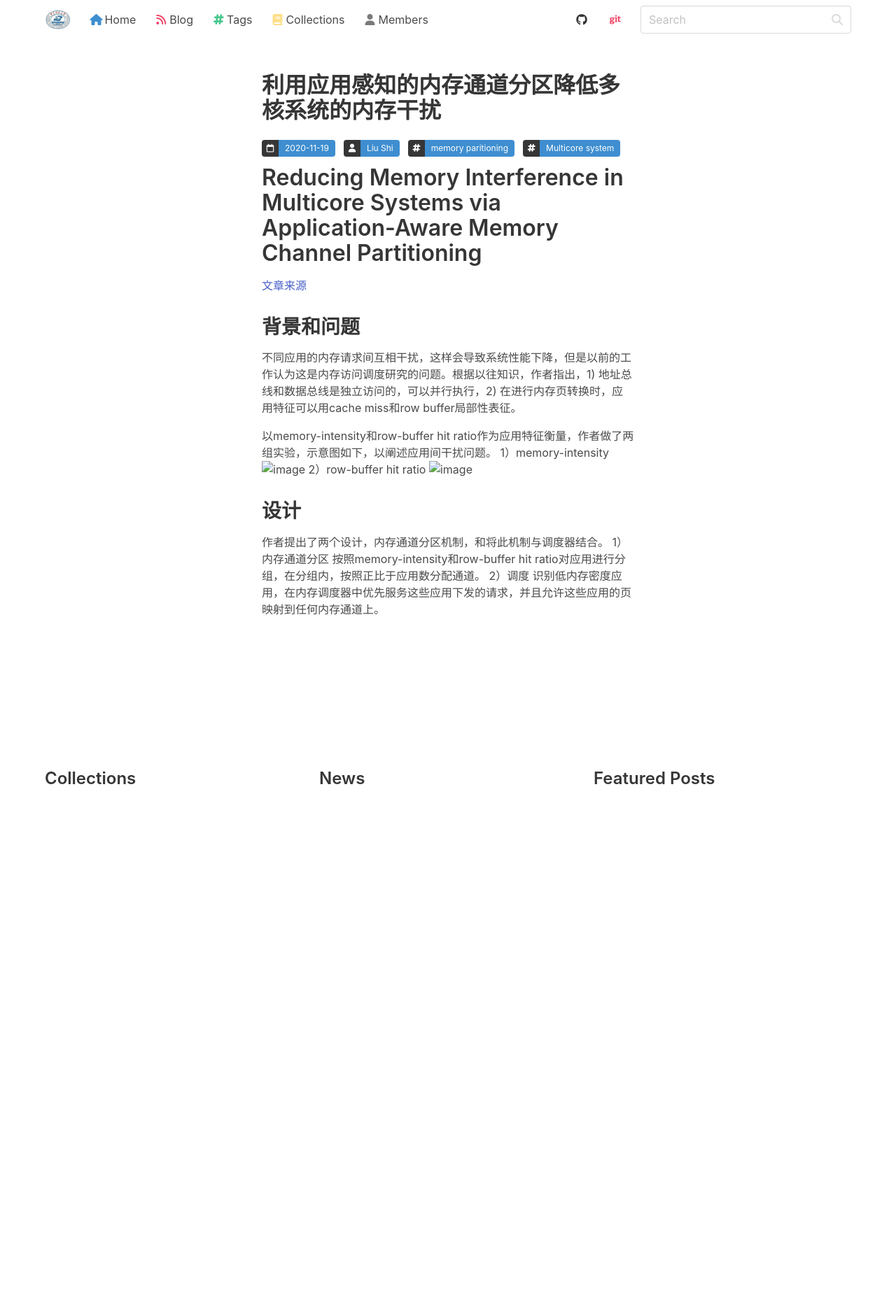
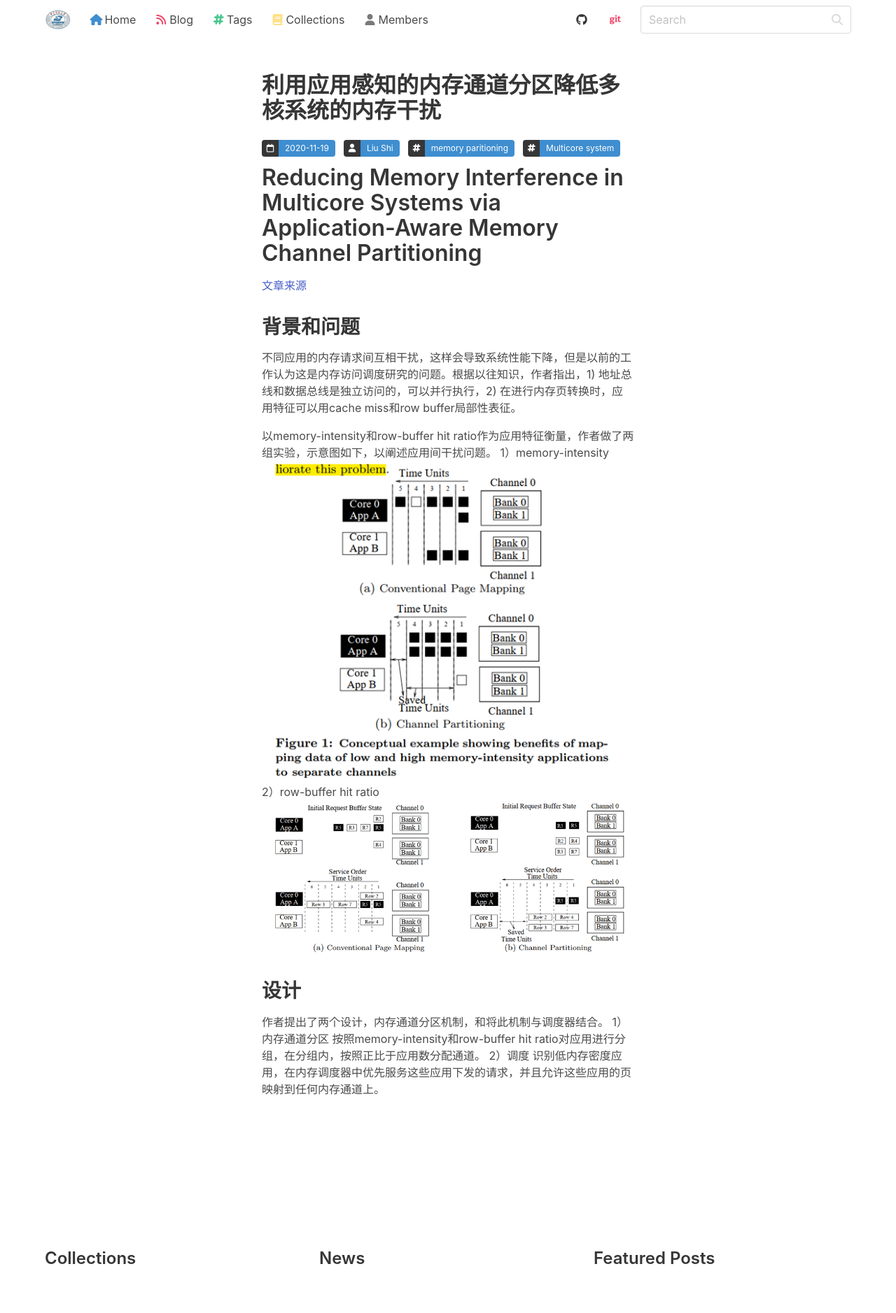
Before and after one commit to haslaboratory/haslaboratory.github.io, a Jekyll site: the page built from _posts/2020-11-19-Memory-channel-partitioning.md, in a window 1280 px wide. Shown: the whole page at 70% size. Built offline with Jekyll 4.4.1, drawn with Linux system fonts in a browser that asks for light colours; nearby versions of some CDN libraries; our own code applies the rules of GitHub Pages for plain Markdown files; library files that are not in the unit come from our copies; before the commit the page ends 1191 px from its top, so only the background shows below that.

Commit message:
fix images

```diff
--- a/_posts/2020-11-19-Memory-channel-partitioning.md
+++ b/_posts/2020-11-19-Memory-channel-partitioning.md
@@ -16,9 +16,9 @@ tags:
 
 以memory-intensity和row-buffer hit ratio作为应用特征衡量，作者做了两组实验，示意图如下，以阐述应用间干扰问题。
 1）memory-intensity
-![image](../images/memory-intensity.png)
+![image](/images/2020-11-19-memory-intensity.png)
 2）row-buffer hit ratio
-![image](../images/row-buffer-hit.png)
+![image](/images/2020-11-19-row-buffer-hit.png)
 
 ## 设计
 作者提出了两个设计，内存通道分区机制，和将此机制与调度器结合。
```
Also changed, not shown: images/2020-11-19-memory-intensity.png (renamed from images/memory-intensity.png), images/2020-11-19-row-buffer-hit.png (renamed from images/row-buffer-hit.png).
